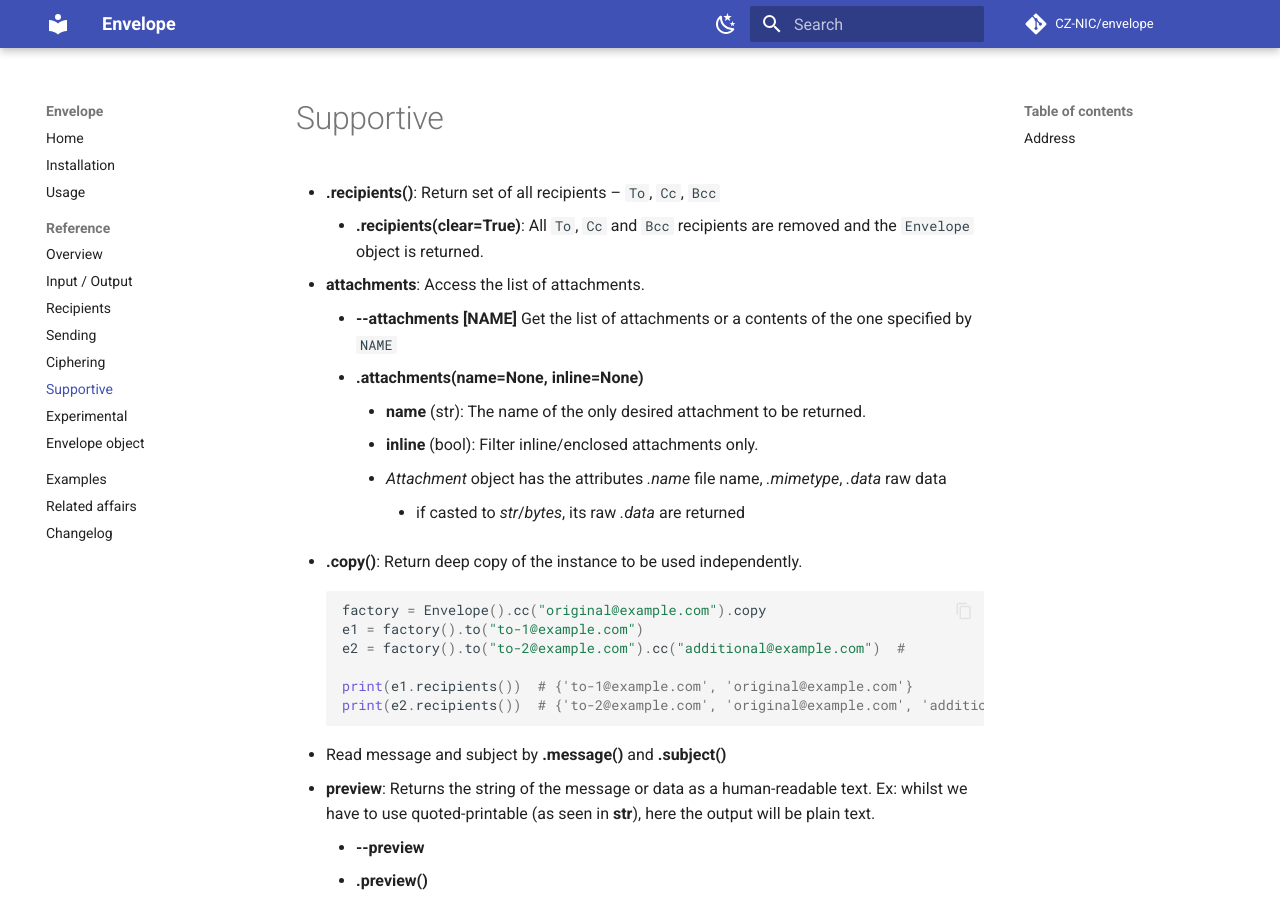
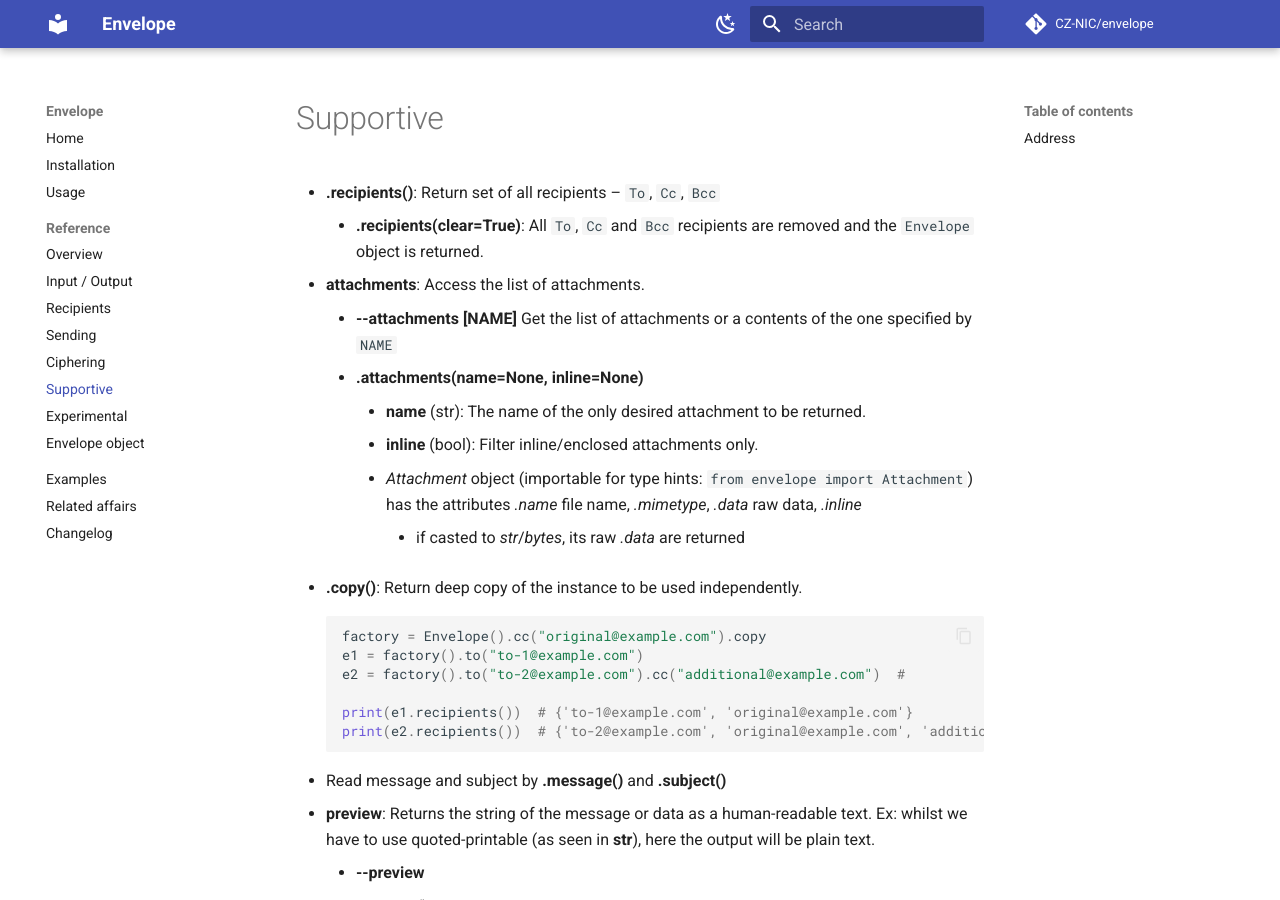
Before and after one commit to CZ-NIC/envelope, an MkDocs documentation site: the page built from docs/reference/supportive.md, in a window 1280 px wide and 900 px high. Built offline with MkDocs 1.6.1 and Material for MkDocs 9.7.7, drawn with Linux system fonts in a browser that asks for light colours; comment, search, counter and statistics services are not loaded.

Commit message:
enh: export Attachment from the package
Co-Authored-By: Claude Opus 5.5 <noreply@anthropic.com>

````diff
--- a/docs/reference/supportive.md
+++ b/docs/reference/supportive.md
@@ -6,7 +6,7 @@
       * **.attachments(name=None, inline=None)**
         * **name** (str): The name of the only desired attachment to be returned.
         * **inline** (bool): Filter inline/enclosed attachments only.
-        * *Attachment* object has the attributes *.name* file name, *.mimetype*, *.data* raw data
+        * *Attachment* object (importable for type hints: `from envelope import Attachment`) has the attributes *.name* file name, *.mimetype*, *.data* raw data, *.inline*
             * if casted to *str*/*bytes*, its raw *.data* are returned
   * **.copy()**: Return deep copy of the instance to be used independently.
     ```python3
--- a/envelope/__init__.py
+++ b/envelope/__init__.py
@@ -1,4 +1,5 @@
 from .envelope import Envelope
 from .address import Address
+from .attachment import Attachment
 
-__all__ = ["Envelope", "Address"]
+__all__ = ["Envelope", "Address", "Attachment"]
````
Also changed, not shown: CHANGELOG.md (+1 -0 lines), 1 other file.
